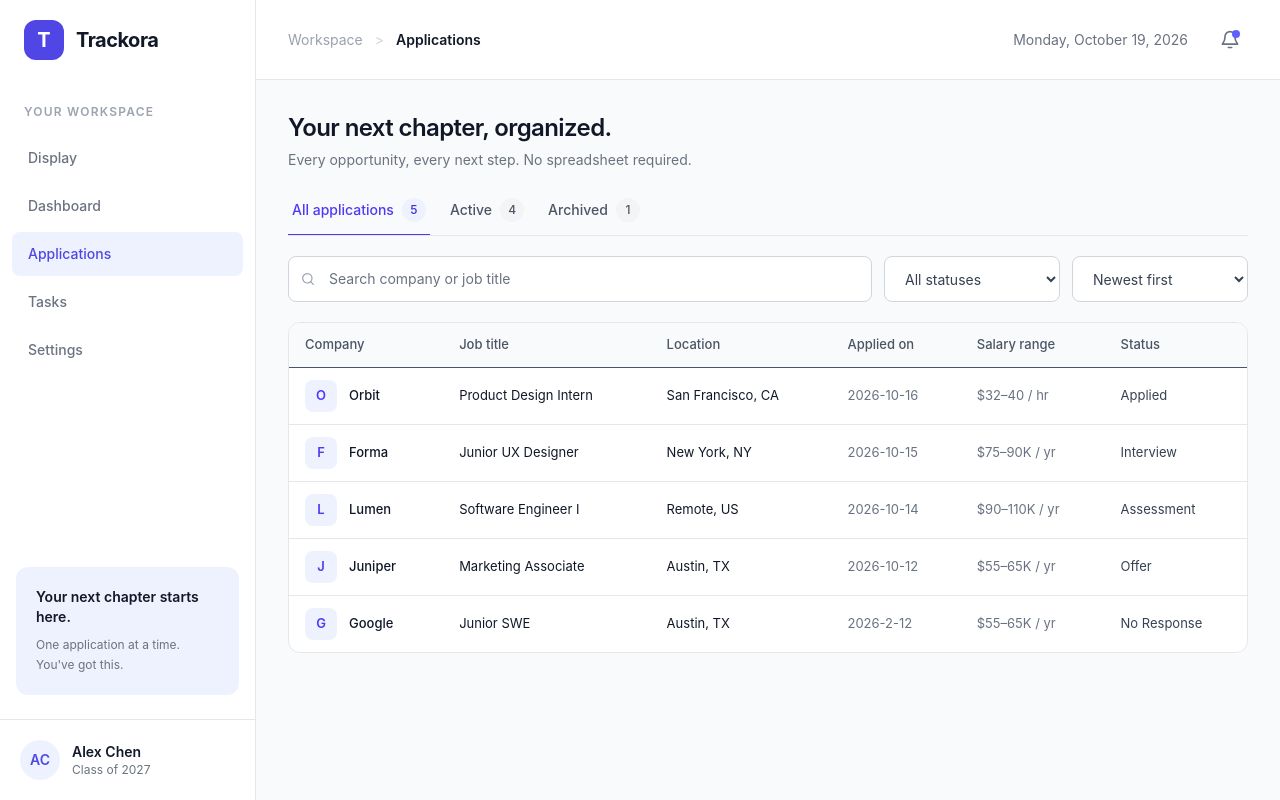
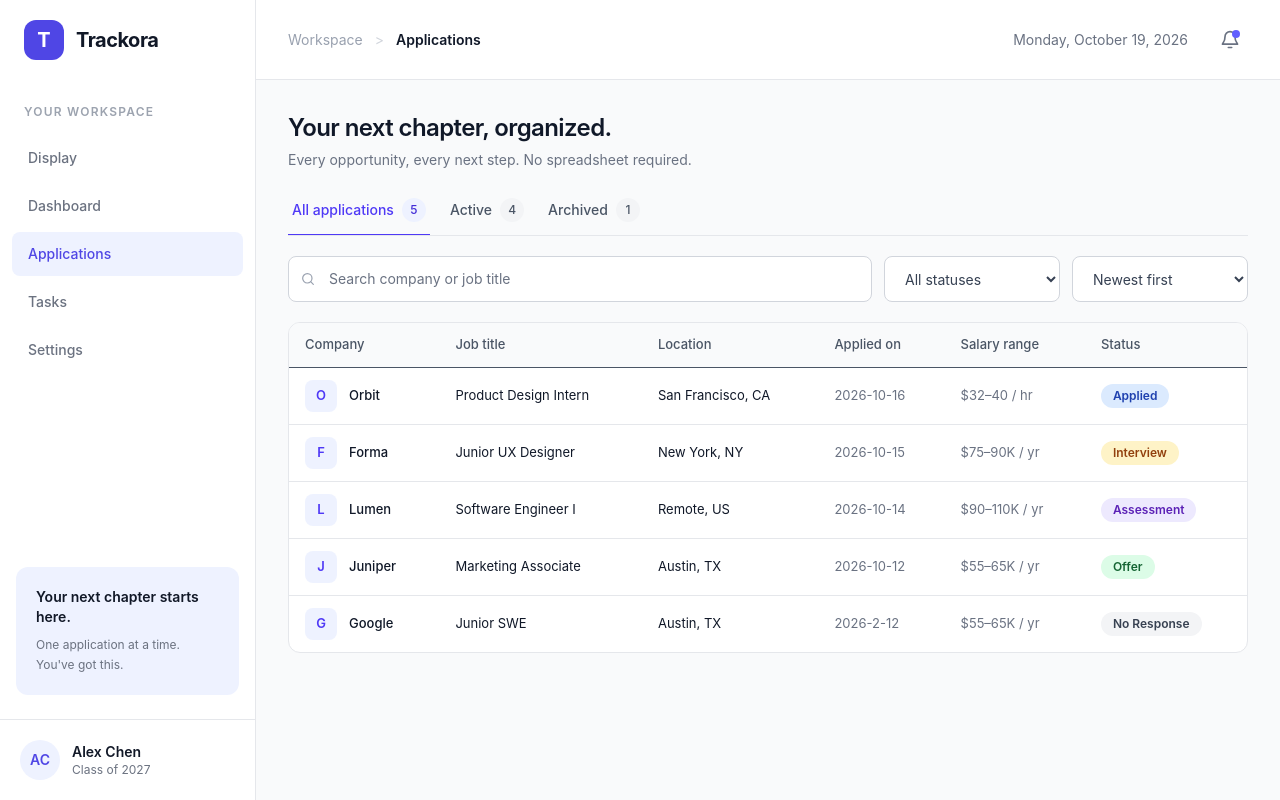
Before and after one commit to Toqa781/ya-rb-nsht8l, a React (Vite) app in the folder frontend/: page /applications in a window 1280 px wide. Built offline with nearby package versions, Linux system fonts and the light colour scheme.

Commit message:
Integrated Badges colors with the application table

```diff
--- a/frontend/src/features/applications/ApplicationTable.tsx
+++ b/frontend/src/features/applications/ApplicationTable.tsx
@@ -1,9 +1,19 @@
 import type { Application} from "./type";
+import Badge, { type BadgeTone } from "../../Components/UI/Badge";
 
 type ApplicationTableProps={
     applications: Application[];
 }
-
+const statusTones: Record<Application["status"], BadgeTone> = {
+  Applied: "blue",
+  Interview: "amber",
+  Assessment: "purple",
+  Offer: "green",
+  Rejected: "red",
+  Saved: "gray",
+  Withdrawn: "gray",
+  "No Response": "gray",
+};
 function ApplicationTable({applications}:ApplicationTableProps){
     return(
         <div className="overflow-x-auto rounded-xl border border-gray-200 bg-white">
@@ -52,7 +62,9 @@ function ApplicationTable({applications}:ApplicationTableProps){
                             </td>
 
                             <td className="px-4 py-3 text-gray-700">
+                                <Badge tone={statusTones[app.status]}>
                                 {app.status}
+                                </Badge>
                             </td>
 
                         </tr>
```
